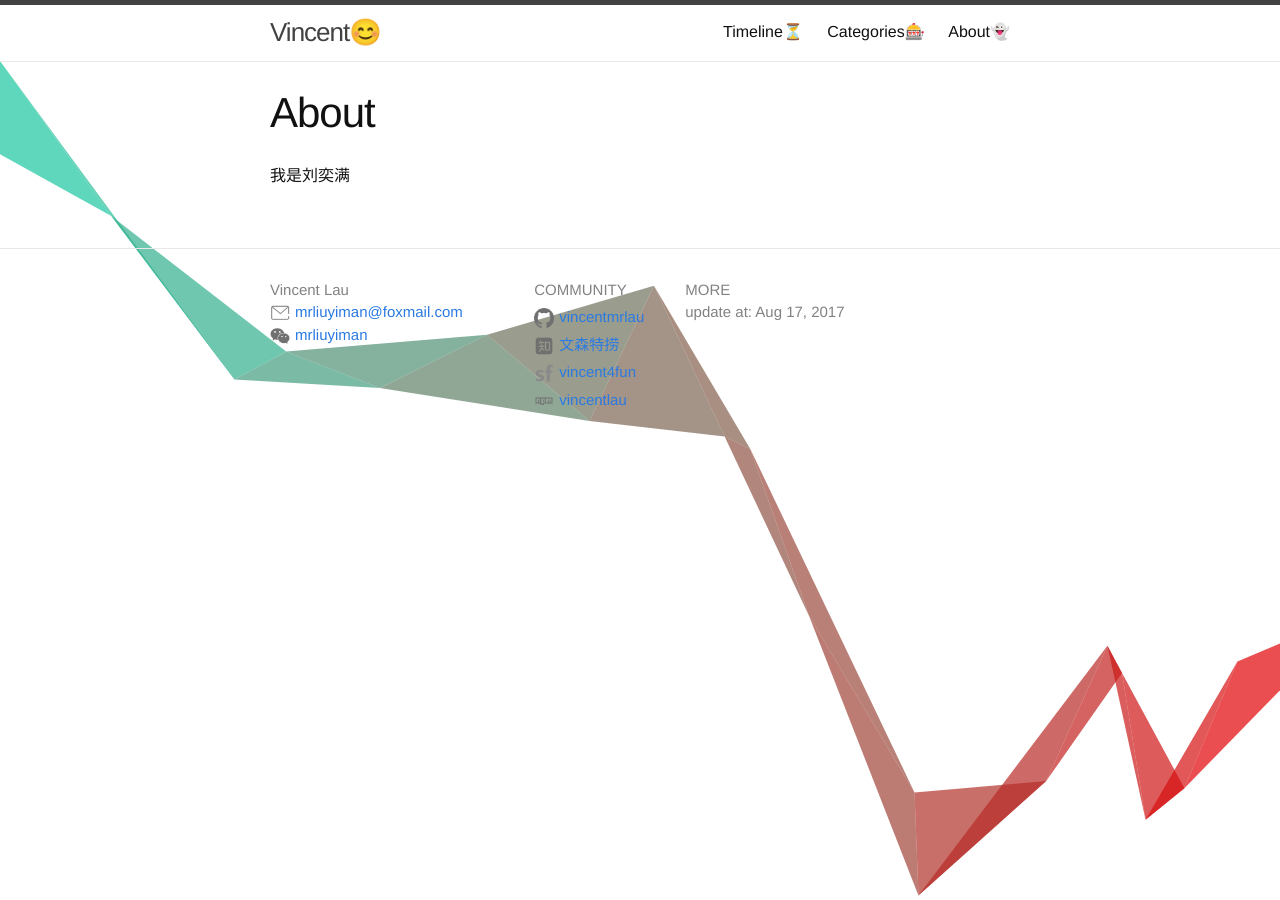
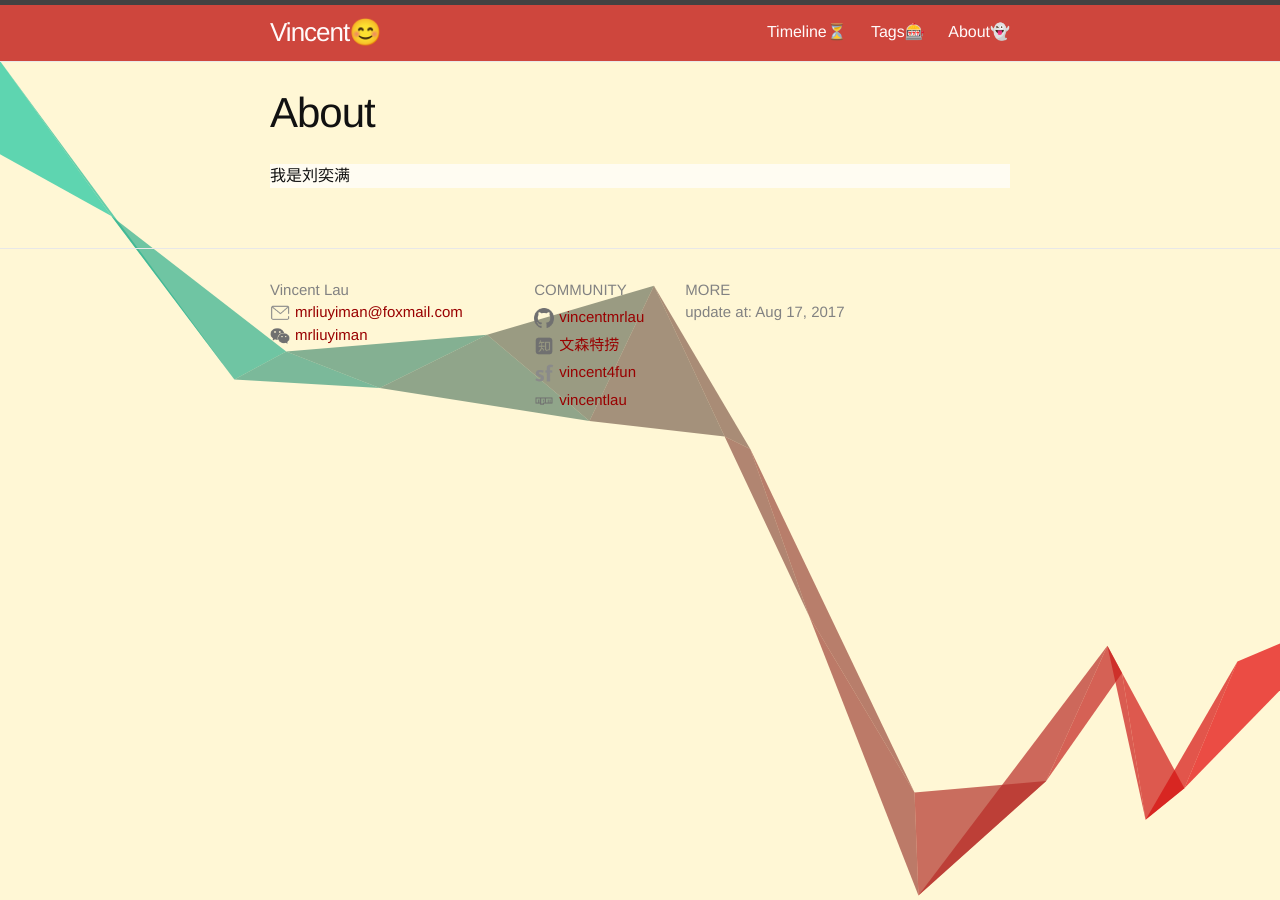
Before and after one commit to vincentmrlau/blog, a Jekyll site: the page built from about.md, in a window 1280 px wide. Built offline with Jekyll 4.4.1, drawn with Linux system fonts in a browser that asks for light colours.

Commit message:
修改配色

```diff
--- a/_config.yml
+++ b/_config.yml
@@ -38,8 +38,8 @@
     href: '/timeline/'
   },
   {
-    name: 'Categories🎰',
-    href: '/categories/'
+    name: 'Tags🎰',
+    href: '/tags/'
   },
   {
     name: 'About👻',
--- a/_layouts/default.html
+++ b/_layouts/default.html
@@ -10,7 +10,6 @@
     height: 100%;
     top: 0px;
     left: 0px;
-    background-color: white;
     z-index: -10;
   }
 </style>
--- a/assets/main.scss
+++ b/assets/main.scss
@@ -3,3 +3,62 @@
 ---
 
 @import "minima";
+
+html{
+  min-height: 100%;
+  background-color: #fff7d5;
+  position: relative;
+  body{
+    background: none;
+  }
+}
+.tag-container:after{
+  display: table;
+  content: '';
+  clear: both;
+}
+.tag{
+  text-decoration: none;
+  display: inline-block;
+  color: #888888;
+  border: 1px solid #888888;
+  float: left;
+  border-radius: 15px;
+  padding-left: 5px;
+  padding-right: 5px;
+  margin-right: 5px;
+  transition: all 1s;
+  font-size: 12px;
+  cursor: pointer;
+}
+.tag:hover{
+  transform: scale(1.3);
+  text-decoration: none;
+  background-color: #888888;
+  color: white;
+}
+.site-header{
+  background-color: #ce463d;
+  .site-title, .page-link{
+    color: snow;
+  }
+  .site-title:hover, .page-link:hover{
+    text-decoration: none;
+  }
+}
+.post-list{
+  padding: 15px;
+  li{
+    h4{
+      .post-link{
+        color: #990000;
+        font-size: 18px;
+      }
+    }
+  }
+}
+.site-footer{
+  a{
+    color: #990000;
+  }
+}
```
Also changed, not shown: other parts of _layouts/default.html (+1 -1 lines), _layouts/home.html (+0 -31 lines), index.md (+0 -3 lines), tags.html (added, +9 -0 lines).
